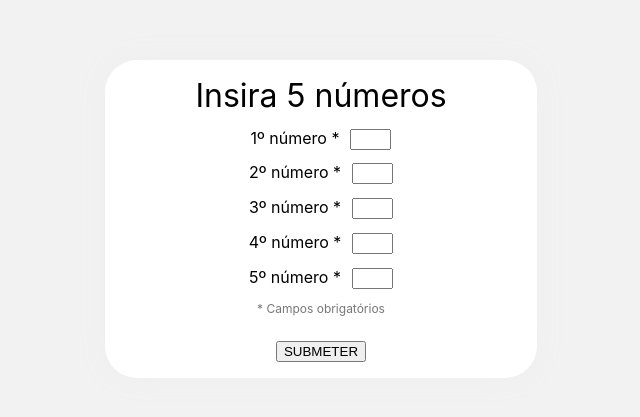
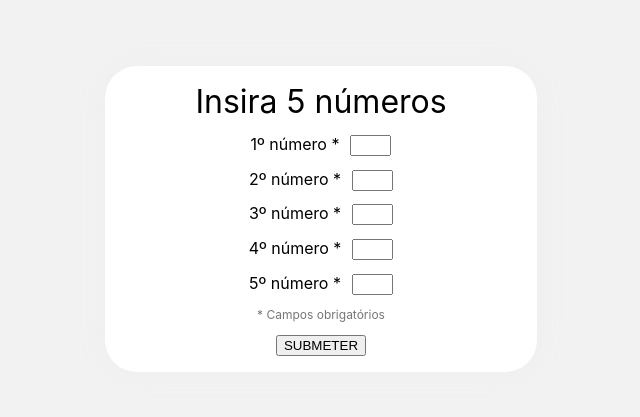
Before and after one commit to estevaog3/website-labtecs, a React (Create React App) app in the folder frontend/: page / in a window 1280 px wide. Shown: the part 181-598 px from the top of the page, without its empty margins (319-959 px from the left). Built offline with nearby package versions, Linux system fonts and the light colour scheme.

Commit message:
Simples correção de posicionamento do butão do formulário

```diff
--- a/frontend/src/components/NumbersForm.css
+++ b/frontend/src/components/NumbersForm.css
@@ -1,4 +1,3 @@
 form button[type="submit"] {
-  margin-top: 1em;
   cursor: pointer;
 }
```
